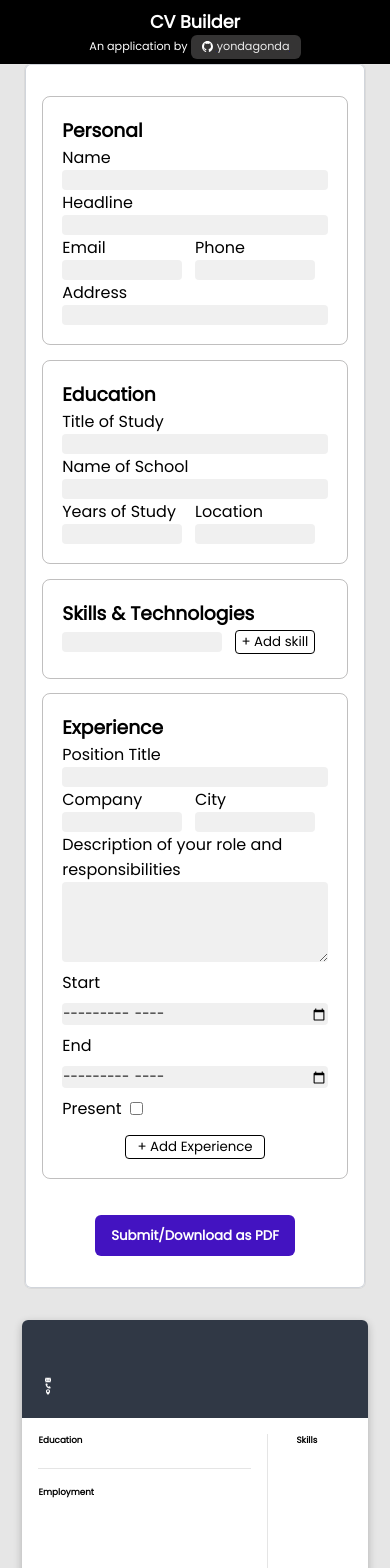
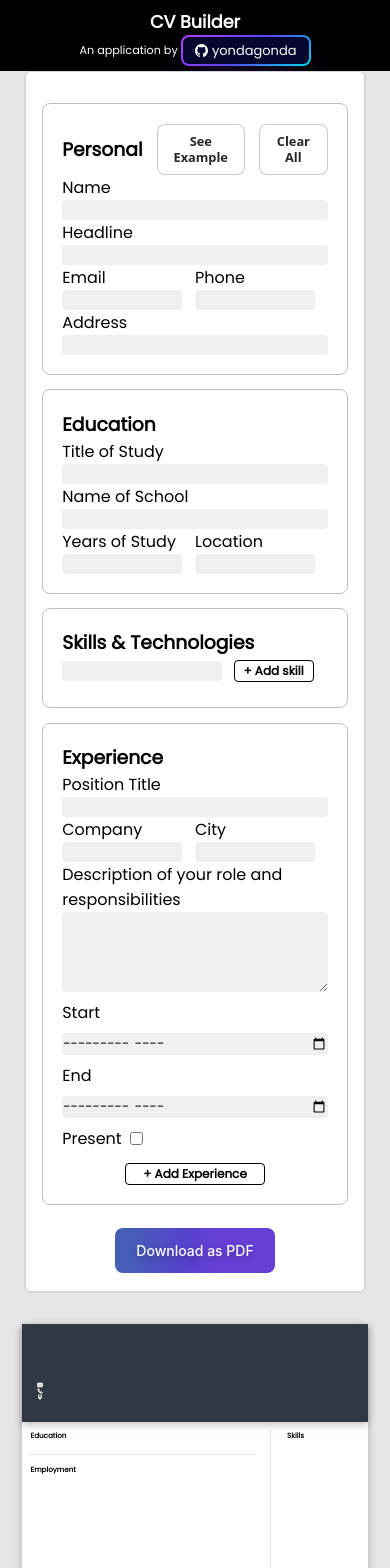
Before and after one commit to yondagonda/Project-CV-Application, a React (Create React App) app: page / in a window 390 px wide. Shown: the top 1568 px of the page. Built offline with nearby package versions, Linux system fonts and the light colour scheme.

Commit message:
implemented download as pdf feature, and an autofill feature

```diff
--- a/package.json
+++ b/package.json
@@ -8,6 +8,8 @@
     "@testing-library/react": "^13.4.0",
     "@testing-library/user-event": "^13.5.0",
     "date-fns": "^2.30.0",
+    "html2canvas": "^1.4.1",
+    "jspdf": "^2.5.1",
     "react": "^18.2.0",
     "react-dom": "^18.2.0",
     "react-scripts": "5.0.1",
--- a/src/App.js
+++ b/src/App.js
@@ -6,6 +6,8 @@ import { Experience, AddExperienceToForm } from './components/experience';
 import { Skills, SkillsForm } from './components/skills';
 import uniqid from 'uniqid';
 import githubIcon from './img/github.svg';
+import jsPDF from 'jspdf';
+import html2canvas from 'html2canvas';
 
 class App extends Component {
   constructor() {
@@ -171,43 +173,198 @@ class App extends Component {
     });
   };
 
+  handleDownloadPDF = () => {
+    const cv = document.querySelector('.preview-area');
+
+    html2canvas(cv, { scale: 4, quality: 5 }).then((canvas) => {
+      const imgData = canvas.toDataURL('image/png');
+      const pdf = new jsPDF();
+
+      const imgProps = pdf.getImageProperties(imgData);
+      const pdfWidth = pdf.internal.pageSize.getWidth();
+      const pdfHeight = (imgProps.height * pdfWidth) / imgProps.width;
+      pdf.addImage(imgData, 'PNG', 0, 0, pdfWidth + 1, pdfHeight);
+      pdf.save('cv.pdf');
+    });
+  };
+
+  handleExample = () => {
+    this.setState({
+      nameInput: { text: 'Albert Einstein' },
+      headlineInput: { text: 'Theoretical Physicist' },
+      emailInput: { text: 'albert@einstein.com' },
+      phoneInput: { text: '1234 123 123' },
+      addressInput: { text: '112 Mercer Street, Princeton, New Jersey' },
+      schoolName: { text: 'University of Zurich' },
+      titleOfStudy: { text: 'Mathematics and Natural Sciences Degree' },
+      lengthOfStudy: { text: '4' },
+      eduCity: { text: 'Switzerland' },
+      experienceInput: {
+        companyName: { text: '' },
+        cityName: { text: '' },
+        positionTitle: { text: '' },
+        taskDescription: { text: '' },
+        startDate: { text: '' },
+        endDate: { text: '' },
+        id: uniqid(),
+        editItem: false,
+        presentChecked: false,
+      },
+      allExperiences: [
+        {
+          companyName: { text: 'Institute of Advanced Study' },
+          cityName: { text: 'Princeton University' },
+          positionTitle: { text: 'Professor' },
+          taskDescription: {
+            text: 'Continued research, collaborated with other scientists and became a prominent figure in the scientific community',
+          },
+          startDate: { text: '1933-03' },
+          endDate: { text: '1955-07' },
+          id: uniqid(),
+          editItem: false,
+          presentChecked: false,
+        },
+        {
+          companyName: { text: 'Humboldt University' },
+          cityName: { text: 'Berlin' },
+          positionTitle: { text: 'Director and Professor' },
+          taskDescription: {
+            text: 'Made significant contributions in advancing theoretical physics with general theory of relativity',
+          },
+          startDate: { text: '1914-10' },
+          endDate: { text: '1933-03' },
+          id: uniqid(),
+          editItem: false,
+          presentChecked: false,
+        },
+        {
+          companyName: { text: 'Swiss Federal Institute of Technology' },
+          cityName: { text: 'Zurich' },
+          positionTitle: { text: 'Professor of Theoretical Physics' },
+          taskDescription: { text: 'Conducted research, taught students' },
+          startDate: { text: '1912-03' },
+          endDate: { text: '1914-09' },
+          id: uniqid(),
+          editItem: false,
+          presentChecked: false,
+        },
+      ],
+      skillInput: { text: '', id: uniqid() },
+      allSkills: [
+        { text: 'Mathematical Physics', id: uniqid() },
+        { text: 'General Relativity', id: uniqid() },
+        { text: 'Quantum Mechanics', id: uniqid() },
+        { text: 'Theoretical Modelling', id: uniqid() },
+        { text: 'Electromagnetism', id: uniqid() },
+        { text: 'Particle Physics', id: uniqid() },
+        { text: 'Statistical Physics', id: uniqid() },
+        { text: 'Violinist', id: uniqid() },
+      ],
+    });
+  };
+
+  handleClearExample = () => {
+    this.setState({
+      nameInput: { text: '' },
+      headlineInput: { text: ' ' },
+      emailInput: { text: '' },
+      phoneInput: { text: '' },
+      addressInput: { text: '' },
+      schoolName: { text: '' },
+      titleOfStudy: { text: '' },
+      lengthOfStudy: { text: '' },
+      eduCity: { text: '' },
+      experienceInput: {
+        companyName: { text: '' },
+        cityName: { text: '' },
+        positionTitle: { text: '' },
+        taskDescription: { text: '' },
+        startDate: { text: '' },
+        endDate: { text: '' },
+        id: uniqid(),
+        editItem: false,
+        presentChecked: false,
+      },
+      allExperiences: [],
+      skillInput: { text: '', id: uniqid() },
+      allSkills: [],
+    });
+  };
+
   render() {
+    const {
+      nameInput,
+      headlineInput,
+      emailInput,
+      phoneInput,
+      addressInput,
+      schoolName,
+      titleOfStudy,
+      lengthOfStudy,
+      eduCity,
+      experienceInput,
+      allExperiences,
+      skillInput,
+      allSkills,
+    } = this.state;
     return (
       <>
         <footer>
           <div className="main-title">CV Builder</div>
           <div className="creator">
             An application by
-            <a href="https://github.com/yondagonda" alt="link to Github">
-              <button className="github" spellCheck="false" data-gramm="false">
+            <button
+              className="github"
+              onClick={() => {
+                window.open('https://github.com/yondagonda');
+              }}
+            >
+              <span>
                 <img
                   src={githubIcon}
                   className="github-icon"
                   alt="github icon"
                 />
-                <div className="github-name">yondagonda</div>
-              </button>
-            </a>
+                yondagonda
+              </span>
+            </button>
           </div>
         </footer>
         <div className="app">
           <main>
             <form>
               <section>
-                <h3>Personal</h3>
+                <div className="autofill-area">
+                  <h3>Personal</h3>
+                  <button
+                    type="button"
+                    className="autofill-btn"
+                    onClick={this.handleExample}
+                  >
+                    See Example
+                  </button>
+                  <button
+                    type="button"
+                    className="clear-example-btn"
+                    onClick={this.handleClearExample}
+                  >
+                    Clear All
+                  </button>
+                </div>
                 <label htmlFor="nameInput">Name </label>
                 <input
                   type="text"
                   id="nameInput"
                   onChange={this.handleChange}
-                  value={this.state.nameInput.text}
+                  value={nameInput.text}
+                  maxLength={57}
                 ></input>
                 <label htmlFor="headlineInput">Headline </label>
                 <input
                   type="text"
                   id="headlineInput"
                   onChange={this.handleChange}
-                  value={this.state.headlineInput.text}
+                  value={headlineInput.text}
                 ></input>
                 <div className="emailPhone">
                   <div className="emailPhoneContainer">
@@ -216,7 +373,7 @@ class App extends Component {
                       type="email"
                       id="emailInput"
                       onChange={this.handleChange}
-                      value={this.state.emailInput.text}
+                      value={emailInput.text}
                     ></input>
                   </div>
                   <div className="emailPhoneContainer">
@@ -225,7 +382,8 @@ class App extends Component {
                       type="text"
                       id="phoneInput"
                       onChange={this.handleChange}
-                      value={this.state.phoneInput.text}
+                      value={phoneInput.text}
+                      maxLength={18}
                     ></input>
                   </div>
                 </div>
@@ -235,7 +393,7 @@ class App extends Component {
                   type="text"
                   id="addressInput"
                   onChange={this.handleChange}
-                  value={this.state.addressInput.text}
+                  value={addressInput.text}
                 ></input>
               </section>
 
@@ -246,14 +404,14 @@ class App extends Component {
                   type="text"
                   id="titleOfStudy"
                   onChange={this.handleChange}
-                  value={this.state.titleOfStudy.text}
+                  value={titleOfStudy.text}
                 ></input>
                 <label htmlFor="schoolName">Name of School </label>
                 <input
                   type="text"
                   id="schoolName"
                   onChange={this.handleChange}
-                  value={this.state.schoolName.text}
+                  value={schoolName.text}
                 ></input>
                 <div className="study-info">
                   <div className="study-container">
@@ -262,7 +420,8 @@ class App extends Component {
                       type="text"
                       id="lengthOfStudy"
                       onChange={this.handleChange}
-                      value={this.state.lengthOfStudy.text}
+                      value={lengthOfStudy.text}
+                      maxLength={2}
                     ></input>
                   </div>
                   <div className="study-container">
@@ -271,7 +430,7 @@ class App extends Component {
                       type="text"
                       id="eduCity"
                       onChange={this.handleChange}
-                      value={this.state.eduCity.text}
+                      value={eduCity.text}
                     ></input>
                   </div>
                 </div>
@@ -285,7 +444,7 @@ class App extends Component {
                     type="text"
                     id="skillInput"
                     onChange={this.handleSkillChange}
-                    value={this.state.skillInput.text}
+                    value={skillInput.text}
                   ></input>
                   <button
                     className="add-skill"
@@ -296,7 +455,7 @@ class App extends Component {
                   </button>
                 </div>
                 <SkillsForm
-                  skillDetails={this.state.allSkills}
+                  skillDetails={allSkills}
                   handleSkillDelete={this.handleSkillDelete}
                 />
               </section>
@@ -306,7 +465,7 @@ class App extends Component {
                   <h3>Experience</h3>
                 </div>
                 <AddExperienceToForm
-                  experienceDetails={this.state.allExperiences}
+                  experienceDetails={allExperiences}
                   handleExperienceChange={this.handleExperienceChange}
                   handleExperienceDelete={this.handleExperienceDelete}
                   handleExperienceEdit={this.handleExperienceEdit}
@@ -316,7 +475,7 @@ class App extends Component {
                   type="text"
                   id="positionTitle"
                   onChange={this.handleExperienceChange}
-                  value={this.state.experienceInput.positionTitle.text}
+                  value={experienceInput.positionTitle.text}
                 ></input>
                 <div className="company-info">
                   <div className="company-divs">
@@ -325,7 +484,7 @@ class App extends Component {
                       type="text"
                       id="companyName"
                       onChange={this.handleExperienceChange}
-                      value={this.state.experienceInput.companyName.text}
+                      value={experienceInput.companyName.text}
                     ></input>
                   </div>
                   <div className="company-divs">
@@ -334,7 +493,7 @@ class App extends Component {
                       type="text"
                       id="cityName"
                       onChange={this.handleExperienceChange}
-                      value={this.state.experienceInput.cityName.text}
+                      value={experienceInput.cityName.text}
                     ></input>
                   </div>
                 </div>
@@ -347,7 +506,7 @@ class App extends Component {
                   cols="50"
                   id="taskDescription"
                   onChange={this.handleExperienceChange}
-                  value={this.state.experienceInput.taskDescription.text}
+                  value={experienceInput.taskDescription.text}
                 ></textarea>
                 <div className="dates">
                   <label htmlFor="startDate">Start</label>
@@ -356,7 +515,7 @@ class App extends Component {
                     type="month"
                     id="startDate"
                     onChange={this.handleExperienceChange}
-                    value={this.state.experienceInput.startDate.text}
+                    value={experienceInput.startDate.text}
                   ></input>
                   <label htmlFor="endDate">End</label>
                   <input
@@ -364,8 +523,8 @@ class App extends Component {
                     type="month"
                     id="endDate"
                     onChange={this.handleExperienceChange}
-                    value={this.state.experienceInput.endDate.text}
-                    disabled={this.state.experienceInput.presentChecked}
+                    value={experienceInput.endDate.text}
+                    disabled={experienceInput.presentChecked}
                   ></input>
                   <div className="present-checkbox">
                     <label htmlFor="present">Present</label>
@@ -373,7 +532,7 @@ class App extends Component {
                       type="checkbox"
                       id="present"
                       name="present"
-                      checked={this.state.experienceInput.presentChecked}
+                      checked={experienceInput.presentChecked}
                       onChange={this.handlePresentChange}
                     ></input>
                   </div>
@@ -394,9 +553,12 @@ class App extends Component {
                 </button>
               </section>
 
-              <button className="submit-button" type="button">
-                Submit/Download as PDF
-                {/* change button type to 'submit', later when implementing the PDF download feature */}
+              <button
+                className="submit-button"
+                type="button"
+                onClick={this.handleDownloadPDF}
+              >
+                Download as PDF
               </button>
             </form>
           </main>
@@ -421,18 +583,15 @@ class App extends Component {
                     Employment
                   </div>
                   <Experience
-                    theExperience={this.state.experienceInput}
-                    experienceDetails={this.state.allExperiences}
+                    theExperience={experienceInput}
+                    experienceDetails={allExperiences}
                   />
                 </div>
               </div>
 
               <div className="skills-section">
                 <div className="title-skills small main-header"> Skills</div>
-                <Skills
-                  skillDetails={this.state.allSkills}
-                  theSkill={this.state.skillInput}
-                />
+                <Skills skillDetails={allSkills} theSkill={skillInput} />
               </div>
             </div>
           </div>
--- a/src/components/skills.js
+++ b/src/components/skills.js
@@ -29,7 +29,7 @@ export function SkillsForm(props) {
 
             <img
               src={trashIcon}
-              class="delete-icon"
+              className="delete-icon"
               alt="delete-icon"
               onClick={() => props.handleSkillDelete(skill.id)}
             />
--- a/src/styles/app.css
+++ b/src/styles/app.css
@@ -20,10 +20,10 @@ body {
   --clr-inputs: rgba(167, 167, 167, 0.17);
   --clr-existing: rgb(214, 214, 214);
   --ff-primary: 'Poppins', sans-serif;
-  --fs-primary: 1em;
-  --fs-secondary: 0.8em;
-  --fs-big: 2em;
-  --fs-months: 0.8em;
+  --fs-primary: 0.9em;
+  --fs-secondary: 0.75em;
+  --fs-big: 1.94em;
+  --fs-months: 0.81em;
   --text-area-width: 300px;
 }
 
@@ -54,28 +54,6 @@ footer {
   padding: 0em 0em 0.5em 0em;
 }
 
-.github {
-  background-color: transparent;
-  display: flex;
-  align-items: center;
-  gap: 0.3em;
-  font-size: 1.2em;
-  padding: 0.3em 1em;
-  border: 0;
-  background-color: rgb(53, 52, 52);
-  border-radius: 6px;
-  color: rgb(235, 235, 235);
-}
-
-.github:hover {
-  transition: color 0.3s;
-  color: #a894db;
-}
-
-.github-name {
-  text-decoration: underline rgb(53, 52, 52);
-}
-
 .app {
   display: flex;
   width: clamp(370px, 90%, 1500px);
@@ -83,6 +61,25 @@ footer {
   justify-content: center;
   gap: 2em;
   padding: 1em;
+}
+
+.preview-area {
+  box-shadow: rgba(0, 0, 0, 0.24) 0px 3px 8px;
+  background-color: var(--clr-primary);
+  display: grid;
+  grid-template-rows: 1fr 4fr;
+  height: 926.2px;
+  max-width: 654.5px;
+  min-width: 654.4px;
+}
+
+.top-level {
+  box-shadow: rgba(0, 0, 0, 0.24) 0px 3px 8px;
+  padding: 0.7em 1em 1em 1em;
+  display: grid;
+  grid-template-rows: 1fr 0.6fr 1fr;
+  background-color: #303845;
+  color: #fafafa;
 }
 
 @media screen and (max-width: 1350px) {
@@ -101,8 +98,20 @@ footer {
     --fs-secondary: 0.63em;
     --fs-primary: 0.81em;
     --fs-big: 1.7em;
-    --fs-months: 0.9em;
+    --fs-months: 0.8em;
     --text-area-width: 250px;
+  }
+  .line {
+    margin: 0.9em 0em 0.9em 0em !important;
+  }
+  .list-of-experience {
+    gap: 0.6em !important;
+  }
+  .top-level {
+    padding: 0.7em 0.9em 0.9em 0.9em !important;
+  }
+  .preview-main {
+    padding: 0.9em !important;
   }
 }
 
@@ -131,6 +140,21 @@ footer {
   .skills {
     gap: 0.2em !important;
   }
+  .skills-section {
+    padding-left: 1.3em !important;
+  }
+  .line {
+    margin: 0.78em 0em 0.78em 0em !important;
+  }
+  .list-of-experience {
+    gap: 0.45em !important;
+  }
+  .top-level {
+    padding: 0.4em 0.8em 0.8em 0.8em !important;
+  }
+  .preview-main {
+    padding: 0.8em !important;
+  }
 }
 
 @media screen and (max-width: 850px) {
@@ -152,16 +176,13 @@ footer {
     --fs-secondary: 0.61em;
     --fs-primary: 0.8em;
     --fs-big: 1.6em;
-    --fs-months: 0.85em;
+    --fs-months: 0.83em;
     --text-area-width: 240px;
   }
   .creator {
     font-size: 0.7em;
   }
 
-  .github {
-    font-size: 1em;
-  }
   .main-title {
     font-size: 1.1em;
   }
@@ -175,10 +196,25 @@ footer {
   }
   :root {
     --fs-secondary: 0.5em;
-    --fs-primary: 0.65em;
-    --fs-big: 1.4em;
+    --fs-primary: 0.6em;
+    --fs-big: 1.3em;
     --fs-months: 0.8em;
     --text-area-width: 200px;
+  }
+  .line {
+    margin: 0.67em 0em 0.67em 0em !important;
+  }
+  .list-of-experience {
+    gap: 0.4em !important;
+  }
+  .top-level {
+    padding: 0.45em 0.7em 0.7em 0.7em !important;
+  }
+  .preview-main {
+    padding: 0.68em !important;
+  }
+  .submit-button {
+    width: 160px !important;
   }
 }
 
@@ -193,10 +229,25 @@ footer {
   }
   :root {
     --fs-secondary: 0.38em;
-    --fs-primary: 0.55em;
+    --fs-primary: 0.45em;
     --fs-big: 1.1em;
-    --fs-months: 0.7em;
+    --fs-months: 5px;
     --text-area-width: 150px;
+  }
+  .skills-section {
+    padding-left: 1em !important;
+  }
+  .line {
+    margin: 0.5em 0em 0.5em 0em !important;
+  }
+  .list-of-experience {
+    gap: 0.3em !important;
+  }
+  .top-level {
+    padding: 0.45em 0.5em 0.5em 0.5em !important;
+  }
+  .preview-main {
+    padding: 0.5em !important;
   }
 }
 
@@ -220,31 +271,11 @@ section {
 
 form {
   margin-inline: auto;
-  padding: 2em 0em;
+  padding: 2em 0em 1.2em 0em;
   display: flex;
   flex-direction: column;
   align-items: center;
   gap: 0.9em;
-}
-
-.preview-area {
-  box-shadow: rgba(0, 0, 0, 0.24) 0px 3px 8px;
-  background-color: var(--clr-primary);
-  border-radius: 6px;
-  display: grid;
-  grid-template-rows: 1fr 4fr;
-  height: 926.2px;
-  max-width: 654.5px;
-  min-width: 654.4px;
-}
-
-.top-level {
-  padding: 1em 1em 1em 1em;
-  display: grid;
-  grid-template-rows: 1fr 0.6fr 1fr;
-  background-color: #303845;
-  color: #fafafa;
-  border-radius: 6px 6px 0px 0px;
 }
 
 .preview-main {
@@ -288,21 +319,6 @@ form {
   gap: 0.5em;
 }
 
-.submit-button {
-  width: 200px;
-  margin-top: 1.6em;
-  background-color: #4313c1;
-  color: var(--clr-primary);
-  font-weight: bold;
-  padding: 0.8em;
-  border: 0;
-  border-radius: 6px;
-}
-.submit-button:hover {
-  background-color: #6e42df;
-  transition: background-color 0.3s;
-}
-
 .company-info,
 .emailPhone,
 .study-info,
@@ -321,7 +337,7 @@ form {
   align-items: center;
   gap: 0.4em;
   border-radius: 5px;
-  padding: 0em 0.1em;
+  padding: 0em 0.2em;
   font-size: 0.9em;
 }
 
@@ -416,7 +432,7 @@ textarea {
 
 .skill-list-form {
   background-color: var(--clr-existing);
-  margin-bottom: 0.3em;
+  margin-bottom: 0.1em;
   display: flex;
   align-items: center;
   gap: 0.2em;
@@ -440,6 +456,8 @@ textarea {
   border-radius: 4px;
   padding: 0.1em 0.1em;
   color: black;
+  font-weight: bold;
+  font-size: 0.75em;
 }
 
 .add-skill:hover,
@@ -505,3 +523,157 @@ textarea {
 .experiences {
   align-items: center;
 }
+
+.autofill-area {
+  display: flex;
+  gap: 0.9em;
+  align-items: center;
+}
+
+/* CSS Button Styling for 'see example' and 'clear all'*/
+.autofill-btn,
+.clear-example-btn {
+  align-items: center;
+  background-color: #ffffff;
+  border: 1px solid rgba(0, 0, 0, 0.2);
+  border-radius: 0.5rem;
+  box-shadow: rgba(0, 0, 0, 0.02) 0 1px 3px 0;
+  box-sizing: border-box;
+  color: rgba(0, 0, 0, 0.85);
+  cursor: pointer;
+  display: inline-flex;
+  font-family: system-ui, -apple-system, system-ui, 'Helvetica Neue', Helvetica,
+    Arial, sans-serif;
+  font-size: 0.8em;
+  font-weight: 600;
+  justify-content: center;
+  line-height: 1.25;
+  margin: 0;
+  min-height: 2rem;
+  padding: calc(0.6rem - 1px) calc(1rem - 1px);
+  position: relative;
+  text-decoration: none;
+  transition: all 250ms;
+  user-select: none;
+  -webkit-user-select: none;
+  touch-action: manipulation;
+  vertical-align: baseline;
+  width: auto;
+}
+
+.autofill-btn:hover,
+.autofill-btn:focus,
+.clear-example-btn:hover {
+  border-color: rgba(0, 0, 0, 0.25);
+  box-shadow: rgba(0, 0, 0, 0.1) 0 4px 12px;
+  color: rgba(0, 0, 0, 0.65);
+}
+
+.autofill-btn:hover,
+.clear-example-btn:hover {
+  transform: translateY(-1px);
+}
+
+.autofill-btn:active,
+.clear-example-btn:active {
+  background-color: #f0f0f1;
+  border-color: rgba(0, 0, 0, 0.25);
+  box-shadow: rgba(0, 0, 0, 0.06) 0 2px 4px;
+  color: rgba(0, 0, 0, 0.65);
+  transform: translateY(0);
+}
+
+/* CSS Button Styling for 'download as pdf' */
+.submit-button {
+  background-image: linear-gradient(
+    92.88deg,
+    #455eb5 9.16%,
+    #5643cc 43.89%,
+    #673fd7 64.72%
+  );
+  border-radius: 8px;
+  border-style: none;
+  box-sizing: border-box;
+  color: #ffffff;
+  cursor: pointer;
+  flex-shrink: 0;
+  font-family: 'Inter UI', 'SF Pro Display', -apple-system, BlinkMacSystemFont,
+    'Segoe UI', Roboto, Oxygen, Ubuntu, Cantarell, 'Open Sans', 'Helvetica Neue',
+    sans-serif;
+  font-size: 14px;
+  font-weight: 500;
+  height: 2.8rem;
+  margin-top: 0.6em;
+  padding: 0 1.2rem;
+  text-align: center;
+  text-shadow: rgba(0, 0, 0, 0.25) 0 3px 8px;
+  transition: all 0.5s;
+  user-select: none;
+  -webkit-user-select: none;
+  touch-action: manipulation;
+}
+
+.submit-button:hover {
+  box-shadow: rgba(80, 63, 205, 0.5) 0 1px 30px;
+  transition-duration: 0.1s;
+}
+
+@media (min-width: 768px) {
+  .submit-button {
+    padding: 0 1.8rem;
+  }
+}
+
+/* CSS Button Styling for 'yondagonda' */
+.button-64,
+.github {
+  align-items: center;
+  background-image: linear-gradient(144deg, #af40ff, #5b42f3 50%, #00ddeb);
+  border: 0;
+  border-radius: 8px;
+  box-shadow: rgba(151, 65, 252, 0.2) 0 15px 30px -5px;
+  box-sizing: border-box;
+  color: #ffffff;
+  display: flex;
+  font-family: Phantomsans, sans-serif;
+  font-size: 13px;
+  justify-content: center;
+  line-height: 1em;
+  max-width: 100%;
+  min-width: 125px;
+  padding: 2px;
+  text-decoration: none;
+  user-select: none;
+  -webkit-user-select: none;
+  touch-action: manipulation;
+  white-space: nowrap;
+  cursor: pointer;
+}
+
+.github:active,
+.github:hover {
+  outline: 0;
+}
+
+.github span {
+  background-color: rgb(5, 6, 45);
+  padding: 7px 12px;
+  border-radius: 6px;
+  width: 100%;
+  height: 100%;
+  transition: 300ms;
+  display: flex;
+  gap: 0.3em;
+  justify-content: center;
+}
+
+.github:hover span {
+  background: none;
+}
+
+@media (min-width: 850px) {
+  .github {
+    font-size: 15px;
+    min-width: 150px;
+  }
+}
```
Also changed, not shown: 1 other file (tests, documents, lock files or other folders).
